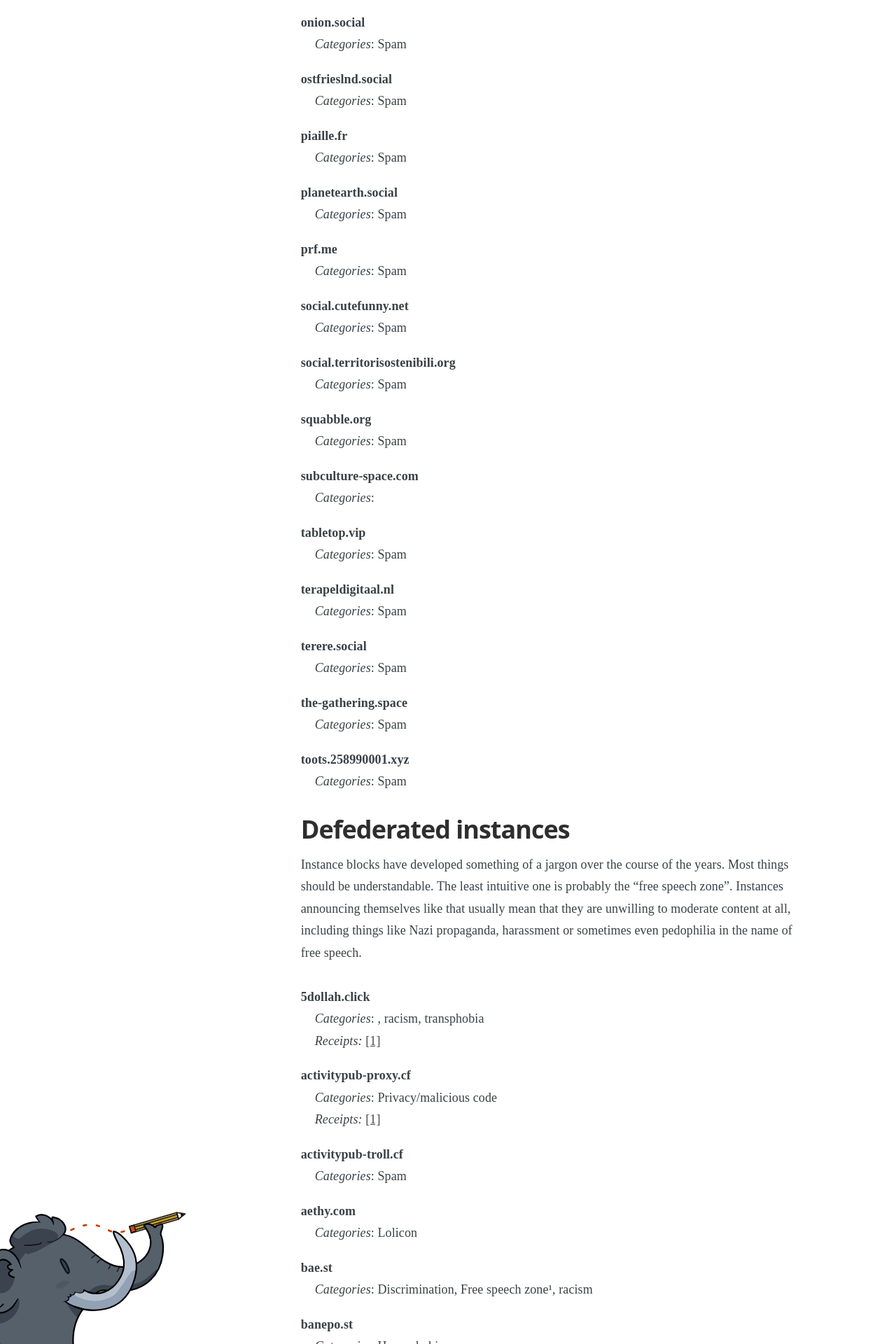
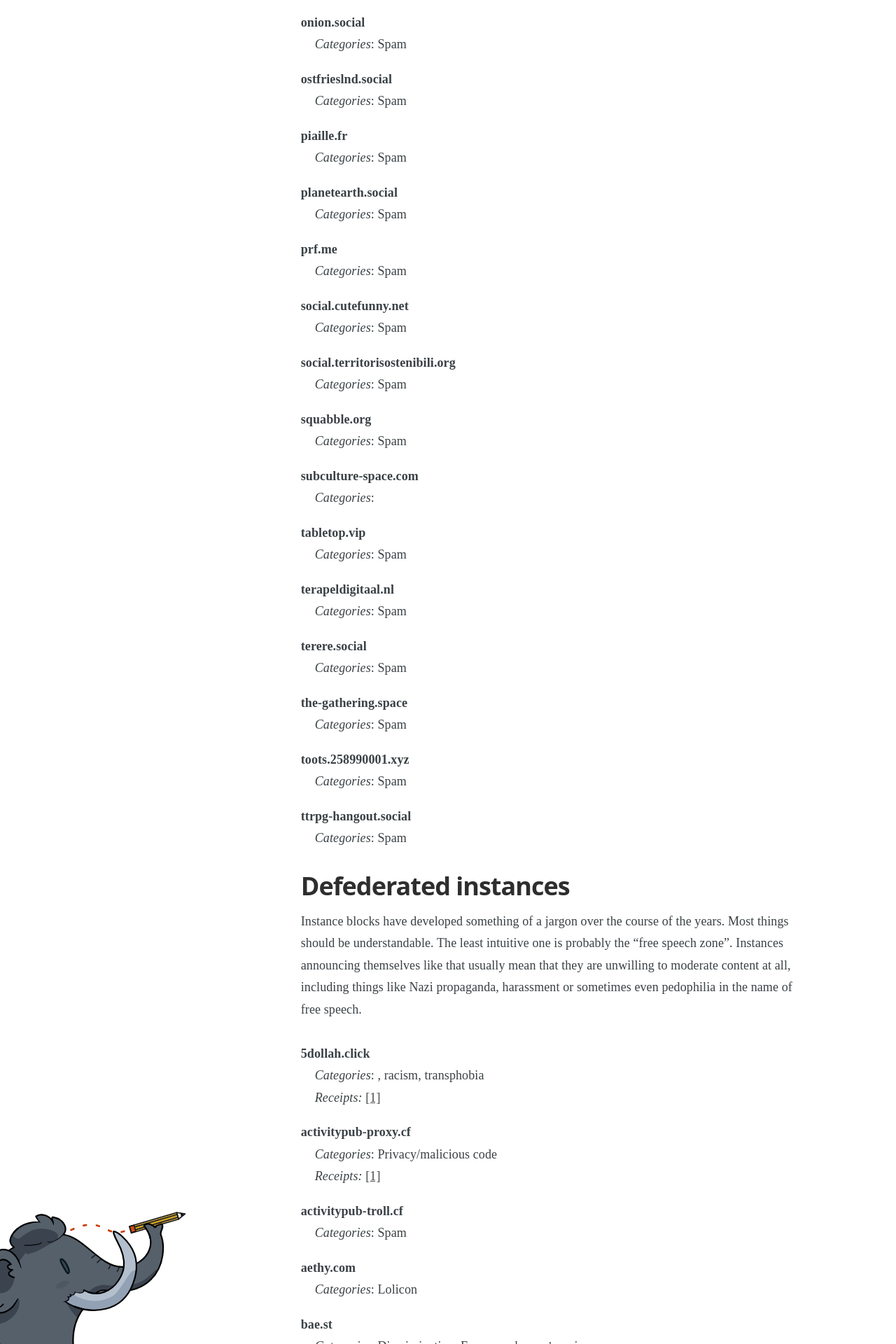
Before and after one commit to chaossocial/meta, a Jekyll site: the page built from federation.md, in a window 1280 px wide. Shown: the part 3080-5000 px from the top of the page at 70% size. Built offline with Jekyll 4.4.1, drawn with Linux system fonts in a browser that asks for light colours.

Commit message:
Limit ttrpg-hangout.social

```diff
--- a/_data/limited_instances.json
+++ b/_data/limited_instances.json
@@ -350,5 +350,14 @@
     "receipts": [],
     "comment_en": "",
     "comment_de": ""
+  },
+  {
+    "instance": "ttrpg-hangout.social",
+    "tags": [
+      "SPAM"
+    ],
+    "receipts": [],
+    "comment_en": "",
+    "comment_de": ""
   }
 ]
```
